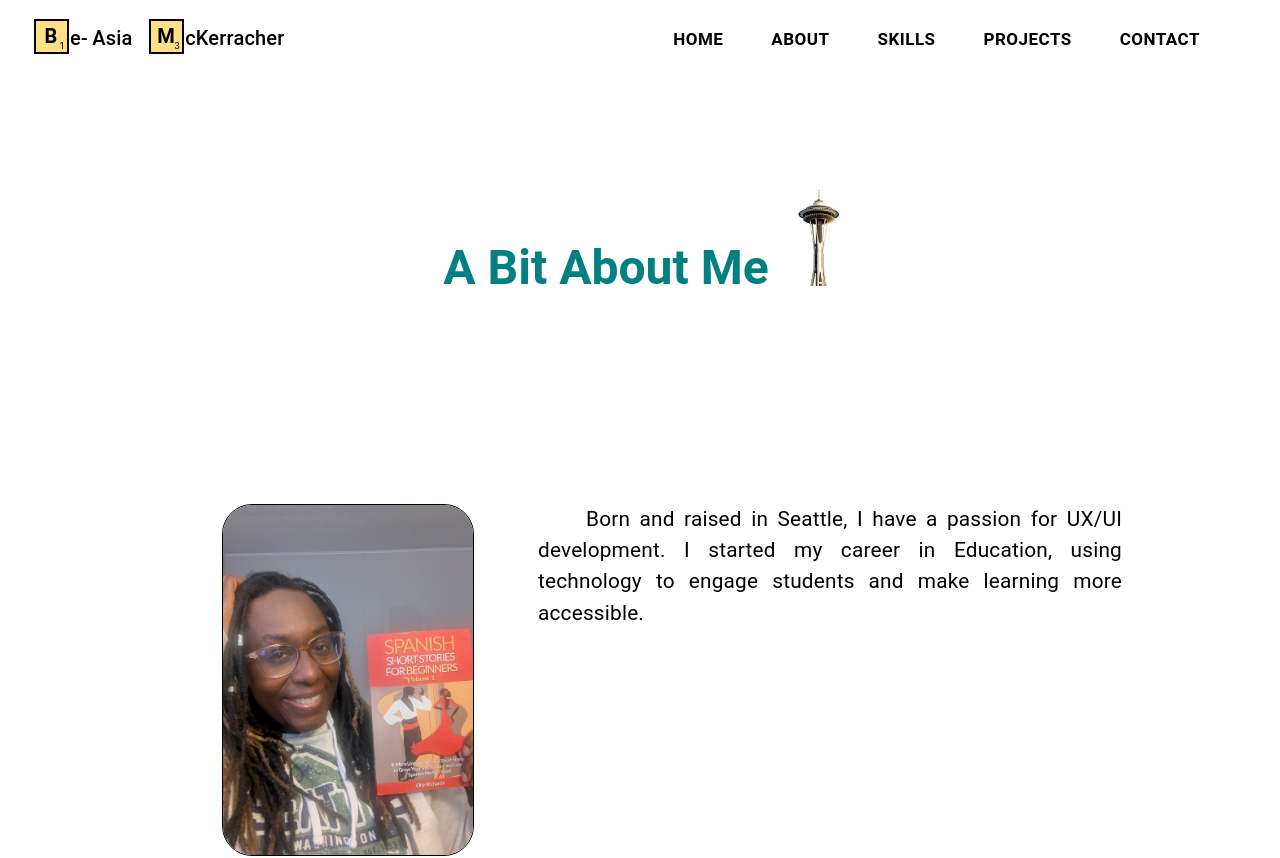
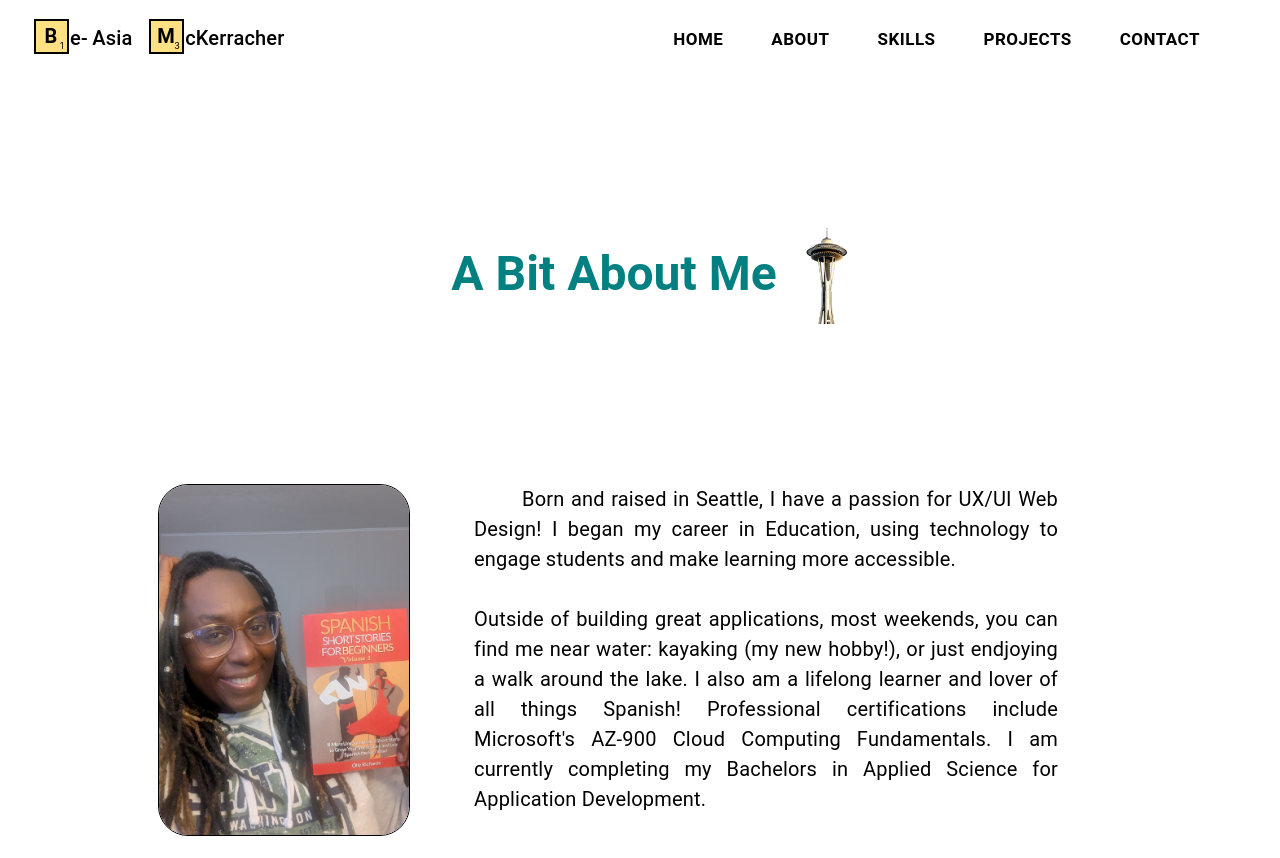
Before and after one commit to amerigirl/website, a React (Create React App) app: page /aboutPage in a window 1280 px wide. Shown: the top 858 px of the page. Built offline with nearby package versions, Linux system fonts and the light colour scheme.

Commit message:
updated aboutPage function name

```diff
--- a/src/Components/AboutPage/About.jsx
+++ b/src/Components/AboutPage/About.jsx
@@ -2,8 +2,7 @@ import React from "react";
 import { Box, Typography } from "@mui/material";
 import SectionTitle from "../SectionTitle";
 
-const BeasiaName = () => {
-  // const name = "BEASIA";
+const About = () => {
 
   return (
     <>
@@ -14,14 +13,16 @@ const BeasiaName = () => {
           flexDirection: "start",
           alignItems: "center",
           justifyContent: "center",
-          marginBottom: "9rem",
-          marginLeft: "2rem",
-
+          marginBottom: "7rem",
+          marginLeft: "3rem",
         }}
       >
         <SectionTitle title={"A Bit About Me"} />
-          <img src="./spaceNeedle.png" alt="Seatle Skyline with Space Needle" style={{height: "100px", marginTop: "-4rem"}}/>
-
+        <img
+          src="./spaceNeedle.png"
+          alt="Seatle Skyline with Space Needle"
+          style={{ height: "100px" }}
+        />
       </Box>
 
       <Box
@@ -29,15 +30,9 @@ const BeasiaName = () => {
           display: "flex",
           justifyContent: "center",
           alignItems: "flex-start",
+          marginRight: "4rem",
         }}
       >
-        <Box
-          sx={{
-            display: "grid",
-            marginRight: "4rem",
-          }}
-        ></Box>
-
         <Box
           sx={{
             display: "flex",
@@ -51,7 +46,6 @@ const BeasiaName = () => {
               sx={{
                 float: "left",
                 marginRight: "2rem",
-                marginBottom: "1rem",
                 border: "1px solid black",
                 borderRadius: "30px",
                 overflow: "hidden",
@@ -76,13 +70,19 @@ const BeasiaName = () => {
             <Typography
               sx={{
                 textAlign: "justify",
-                fontSize: "1.3rem",
+                fontSize: "20px",
                 textIndent: "3rem",
               }}
             >
-              Born and raised in Seattle, I have a passion for UX/UI
-              development. I started my career in Education, using technology to
-              engage students and make learning more accessible.
+              Born and raised in Seattle, I have a passion for UX/UI Web Design!
+              I began my career in Education, using technology to engage
+              students and make learning more accessible.
+
+              <br></br>
+              <br></br>
+              Outside of building great applications, most weekends, you can find me near water: kayaking (my new hobby!), or just endjoying a walk around the lake.  I also am a lifelong learner and lover of all things Spanish! Professional certifications include Microsoft&apos;s AZ-900 Cloud Computing Fundamentals.  I am currently completing my Bachelors in Applied Science for Application Development.
+
+
             </Typography>
           </Box>
         </Box>
@@ -91,4 +91,4 @@ const BeasiaName = () => {
   );
 };
 
-export default BeasiaName;
+export default About;
--- a/src/Components/AboutPage/MAJTitle.jsx
+++ b/src/Components/AboutPage/MAJTitle.jsx
@@ -13,7 +13,7 @@ const MAJTitle = () => {
       <Navbar />
       <About />
 
-      <Box sx={{ marginTop: "17rem", marginBottom: "10rem" }}>
+      <Box>
         <SectionTitle
           title={"My Academic Journey"}
           subtitle={
```
